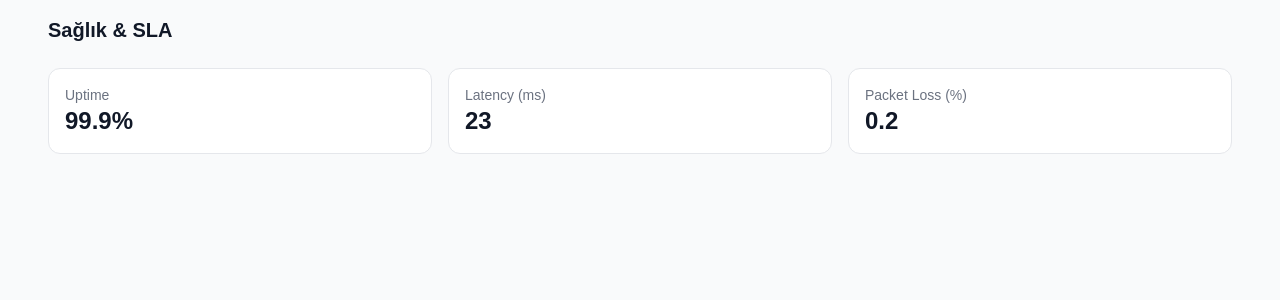
After one commit to gucluceyhan/EMS, a FastAPI app: template src/ems/ui/templates/settings/health.html in a window 1280 px wide. The commit adds this page. Shown: the top 300 px of the page. Run offline with FastAPI, Linux system fonts and the light colour scheme; the template is opened without the code that fills it, so the values that code supplies are empty; some libraries are stand-ins or nearby versions.

Commit message:
feat(settings): add health page; link settings grid from dashboard

```diff
--- a/src/ems/api/app.py
+++ b/src/ems/api/app.py
@@ -186,6 +186,13 @@ def create_app(context: APIContext) -> FastAPI:
             {"request": request, "plant": context.config.plant.model_dump()},
         )
 
+    @app.get("/ui/settings/health", response_class=HTMLResponse)
+    async def ui_settings_health(request: Request, _: None = Depends(require_basic)) -> HTMLResponse:
+        return templates.TemplateResponse(
+            "settings/health.html",
+            {"request": request, "plant": context.config.plant.model_dump()},
+        )
+
     return app
 
 
--- /dev/null
+++ b/src/ems/ui/templates/settings/health.html
@@ -0,0 +1,28 @@
+<!DOCTYPE html>
+<html lang="tr">
+<head>
+  <meta charset="utf-8" />
+  <title>Settings – Health & SLA</title>
+  <link rel="stylesheet" href="/static/style.css" />
+  <script src="https://cdn.tailwindcss.com"></script>
+</head>
+<body class="bg-gray-50 dark:bg-gray-900 text-gray-900 dark:text-gray-100">
+  <div class="max-w-7xl mx-auto p-4 space-y-6">
+    <h1 class="text-xl font-semibold">Sağlık & SLA</h1>
+    <div class="grid grid-cols-1 md:grid-cols-3 gap-4">
+      <div class="bg-white dark:bg-gray-950 border border-gray-200 dark:border-gray-800 rounded-xl p-4">
+        <div class="text-sm text-gray-500">Uptime</div>
+        <div class="text-2xl font-semibold">99.9%</div>
+      </div>
+      <div class="bg-white dark:bg-gray-950 border border-gray-200 dark:border-gray-800 rounded-xl p-4">
+        <div class="text-sm text-gray-500">Latency (ms)</div>
+        <div class="text-2xl font-semibold">23</div>
+      </div>
+      <div class="bg-white dark:bg-gray-950 border border-gray-200 dark:border-gray-800 rounded-xl p-4">
+        <div class="text-sm text-gray-500">Packet Loss (%)</div>
+        <div class="text-2xl font-semibold">0.2</div>
+      </div>
+    </div>
+  </div>
+</body>
+</html>
```
Also changed, not shown: src/ems/ui/templates/index.html (+18 -2 lines).
